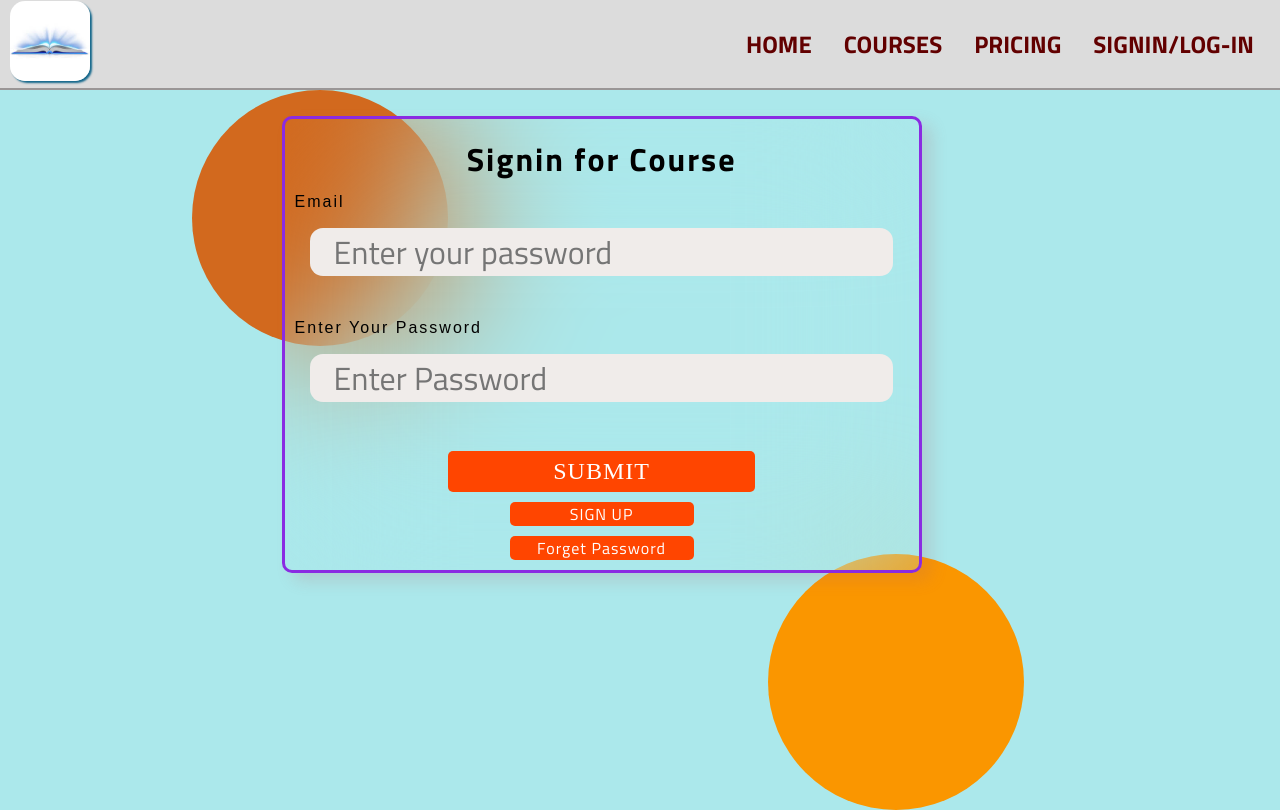
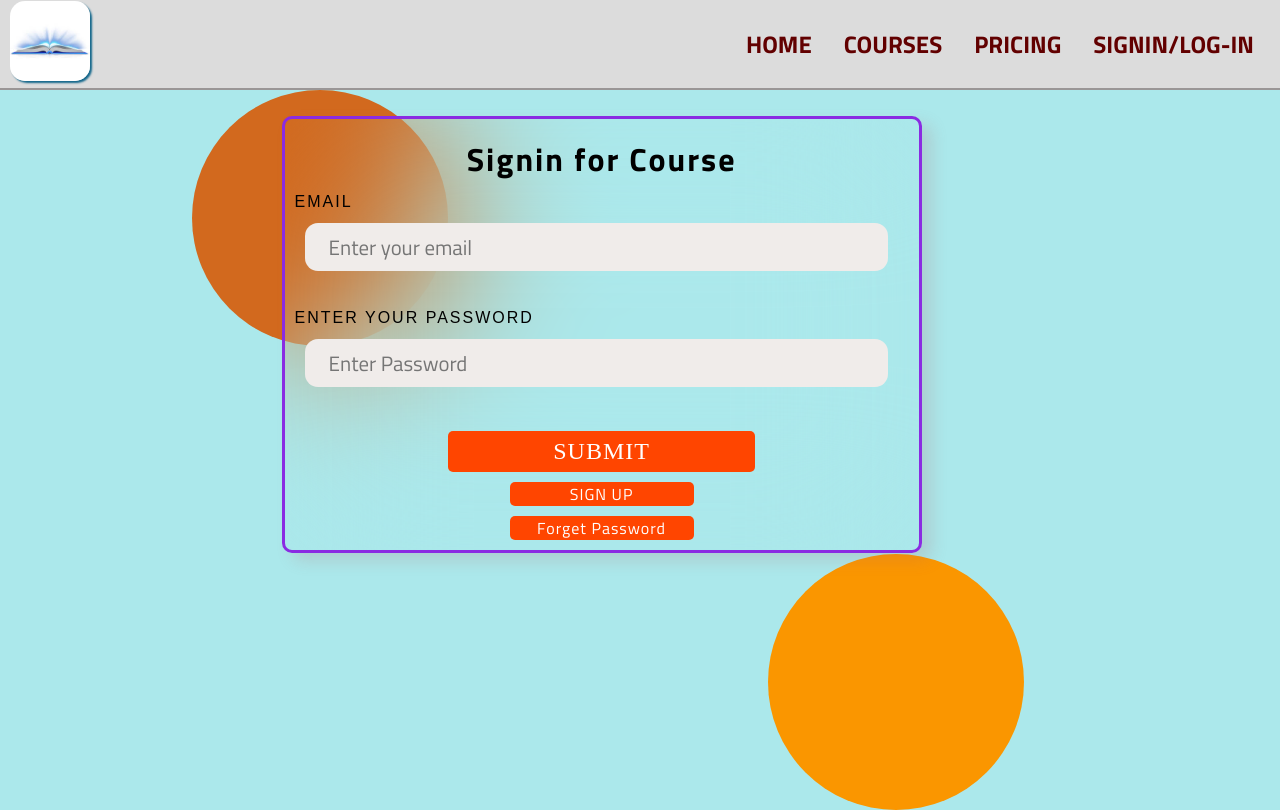
Before and after one commit to rishabrajverma44/course-frontend, a React (Create React App) app: page /signin in a window 1280 px wide. Built offline with nearby package versions, Linux system fonts and the light colour scheme; a web font is replaced by a local one.

Commit message:
change signin

```diff
--- a/src/components/AuthorizationPage/Authorization.css
+++ b/src/components/AuthorizationPage/Authorization.css
@@ -35,9 +35,9 @@ h1 {
   border: none;
   border-radius: 13px;
   padding: 1.5rem;
-  margin: 15px;
+  margin: 10px;
   font-weight: 500;
-  font-size: 2rem;
+  font-size: 1.3rem;
 }
 
 .outcard > h1 {
--- a/src/components/AuthorizationPage/Signin.js
+++ b/src/components/AuthorizationPage/Signin.js
@@ -57,7 +57,7 @@ function Signin() {
           <h3 style={{ textAlign: "center", color: "red", fontSize: "25px" }}>
             {err}
           </h3>
-          <span>Email</span>
+          <span>EMAIL</span>
           <br />
           <input
             onChange={(e) => {
@@ -66,10 +66,10 @@ function Signin() {
             value={email}
             className="inputs"
             type="email"
-            placeholder="Enter your password"
+            placeholder="Enter your email"
           />{" "}
           <br /> <br />
-          <span>Enter Your Password</span>
+          <span>ENTER YOUR PASSWORD</span>
           <input
             onChange={(e) => {
               setPassword(e.target.value);
```
Also changed, not shown: 1 other file (tests, documents, lock files or other folders).
